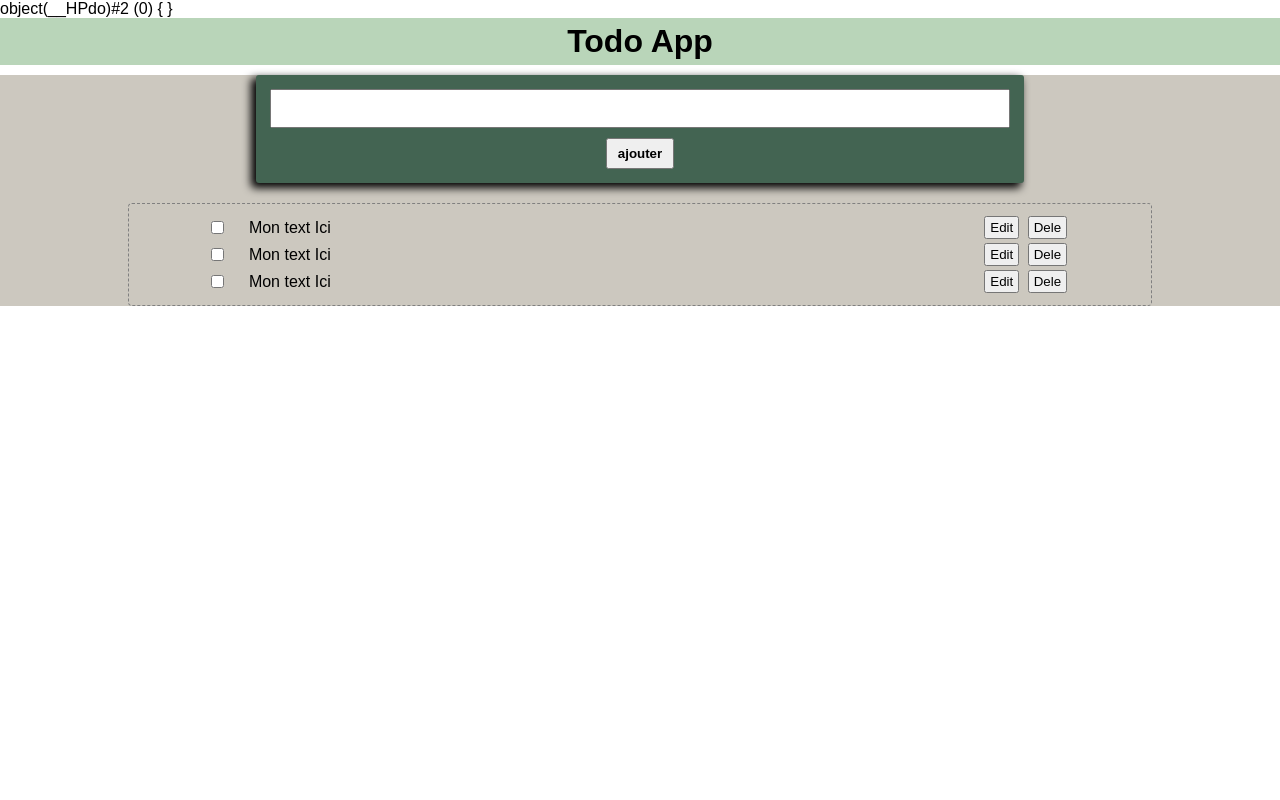
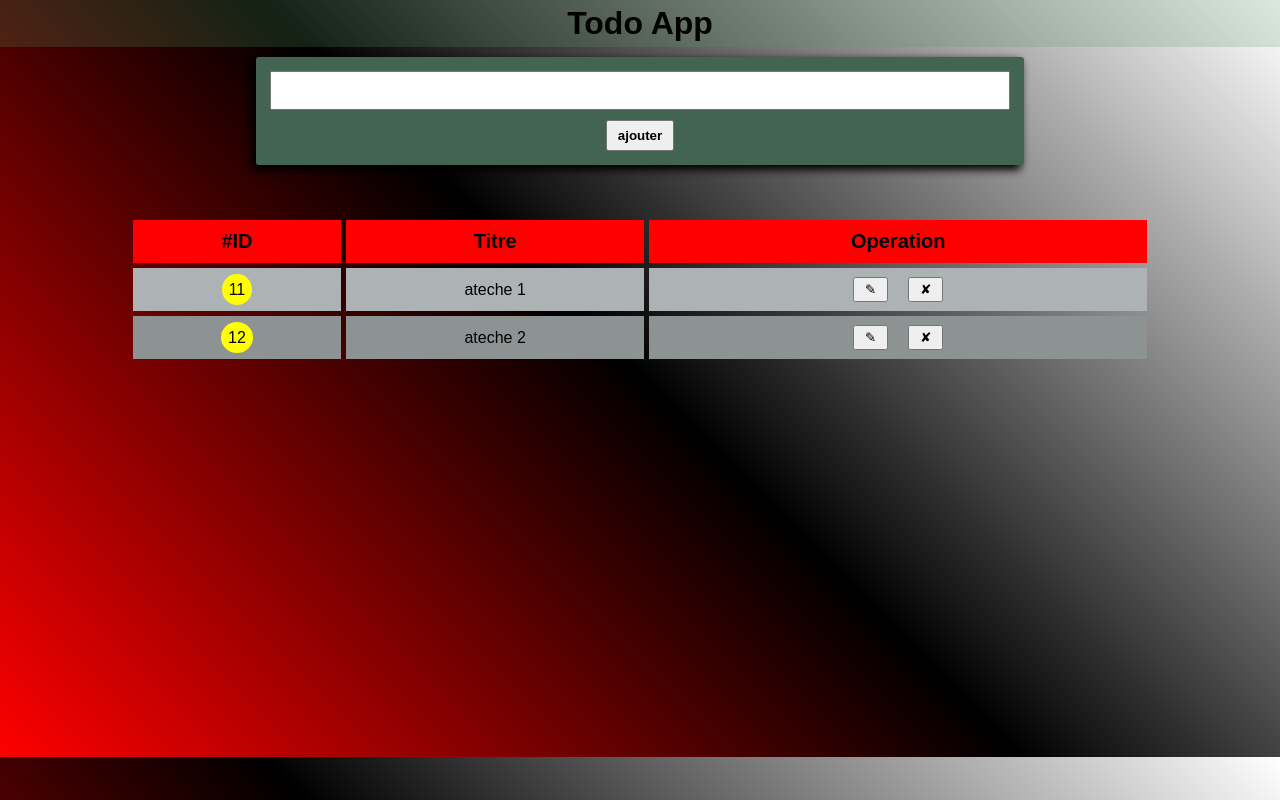
Before and after one commit to MilouMohamed/php-8, a PHP site: page /totoApp.php in a window 1280 px wide. Run offline with PHP 8.4, Linux system fonts and the light colour scheme; data comes from the database, SQL or seed files in the repository.

Commit message:
Add files via upload

```diff
--- a/Project/TodoApp/style.css
+++ b/Project/TodoApp/style.css
@@ -34,20 +34,24 @@
     }
 }
 
+body {
+    background-image: linear-gradient(45deg,red,black,white);
+
+}
 
 
 /**********************************************/
 
   .my-nav {
-    background-color: #599c5a6b;
+    background-color: #599c5a38;
     padding: 5px 10px;
     text-align: center;
       z-index: 1;
 }
 .container {
-    height: 100%;
+    height:calc( 100vh - 100px);
     width: 100%;
-    background-color: #ccc8bf;
+    background-color: #ccc8bf00;
     margin: 0;
     z-index: 1;
 }
@@ -57,7 +61,7 @@
     padding: 5px;
 }
 
-.container form {
+.container form.add {
     display: flex;
     flex-direction: column;
     width: 60%;
@@ -68,8 +72,7 @@
     box-shadow: -4px 4px 8px 1px black;
 }
 
-
-.container form input {
+.container form input  {
     padding: 10px 8px;
     margin-bottom: 10px;
 }
@@ -83,33 +86,87 @@
     cursor: pointer;
 }
 
-
-.container ul{
+.container table {
     width: 80%;
-    margin: 20px auto 0px;
-    display: flex;
-    flex-direction: column;
-    border: 1px dashed gray;
-    border-radius: 4px;
-    padding: 10px;
+    text-align: center;
+    margin: 50px auto 0;
+   border-spacing: 5px;
 }
 
 
-
-.container ul li{
-    display:flex;
-    justify-content: center;
-    align-items: center;
-    gap: 25px;
-    position: relative;
+.container table th{
+    background-color: red;
+    font-size: 20px;
+    padding:  10px;
 }
 
 
-.container ul li .edit-btn {
-    margin-left:  calc(80% - 175px);
+.container table td{
+    margin: 10px;
+    background-color: #8d9293;
+
+    padding: 6px;
 }
 
-.container ul li .edit-btn input {
-  padding: 2px 4px;
-    margin: 2px
+.container table tr td:first-child > span{
+    background-color: yellow ;
+    border-radius: 50%  ;
+    padding: 7px;
 }
+
+.container table tr:nth-child(2n + 1) td  {
+    background-color: #adb3b4 ;
+
+}
+
+
+.container table tr .edit-btn input {
+    padding: 3px 10px;
+}
+
+.container table form {
+    width: 100%;
+    height:  100%;
+    display: flex;
+    justify-content: center;
+    align-items: center;
+
+    input {
+        margin: 3px 10px;
+    }
+}
+
+/*****Edite Form **********************************************/
+.contaner-P2 {
+    background-color: #5b56568a;
+    height: 100vh;
+    width: 100%;
+    padding: 20px;
+}
+
+.contaner-P2  form{
+
+    margin: 20px auto;
+    background-color: #de8468b8;
+    background-image: linear-gradient(45deg,red,black,white);
+    display: flex;
+    flex-direction:column;
+    padding: 20px;
+    width: 400px;
+    gap: 30px;
+    border-radius: 5px;
+}
+
+
+.contaner-P2  form label input{
+    width:calc( 100% - 65px);
+    padding: 5px  10px;
+}
+
+.contaner-P2  form > input{
+    width: 50%;
+    margin: 2px auto;
+    padding: 10px 5px;
+    font-size: 21px;
+    font-weight: bold;
+}
--- a/Project/TodoApp/totoApp.php
+++ b/Project/TodoApp/totoApp.php
@@ -12,22 +12,27 @@
     <?php
     require_once "./include/database.php";
 
+    // afficher de la base de donnees
+    $tabl_items = $pdo->query("select *  from items")->fetchAll(PDO::FETCH_ASSOC);
 
-    var_dump($pdo);
-    $titre="";
+
+    // var_dump($tabl_items);
+    $titre = "";
     if (isset($_POST["ajouter"])) {
 
         if (!empty($_POST["titre"])) {
-            $titre= $_POST["titre"] ;
-            echo "<br>".$titre."<br>";
+            $titre = htmlspecialchars($_POST["titre"]);
+            echo "<br>" . $titre . "<br>";
 
-           $sql= $pdo->prepare("insert into items(txt) values(?); ");
-        $etat=   $sql->execute([$titre]);
-if( $etat){?>
+            $sql = $pdo->prepare("insert into items(txt) values(?); ");
+            $etat = $sql->execute([$titre]);
+            if ($etat) { ?>
                 <div class="toast toast-ok">
                     <h2>le Titre Est Bein ajouter a la base de donnees</h2>
                 </div>
                 <?php
+                $tabl_items = $pdo->query("select *  from items")->fetchAll(PDO::FETCH_ASSOC);
+
             }
 
 
@@ -50,36 +55,40 @@ if( $etat){?>
 
     <div class="container">
 
-        <form method="POST">
+        <form method="POST" class="add">
             <input type="text" value="<?= $titre ?>" name="titre">
             <button name="ajouter">ajouter</button>
         </form>
-        <ul>
+
+        <table>
+            <thead>
+                <tr>
+                    <th>#ID</th>
+                    <th class="libe">Titre</th>
+                    <th class="edit-btn"> Operation</th>
+                </tr>
+            </thead>
+            <tbody>
+                <?php
+                foreach ($tabl_items as $item): ?>
                     <li>
-                <input type="checkbox" name="n1">
-                <div class="libe">Mon text Ici</div>
-                <div class="edit-btn">
-                    <input type="button" value="Edit">
-                    <input type="button" value="Dele">
-                </div>
-            </li>
-            <li>
-                <input type="checkbox" name="n1">
-                <div class="libe">Mon text Ici</div>
-                <div class="edit-btn">
-                    <input type="button" value="Edit">
-                    <input type="button" value="Dele">
-                </div>
-            </li>
-            <li>
-                <input type="checkbox" name="n1">
-                <div class="libe">Mon text Ici</div>
-                <div class="edit-btn">
-                    <input type="button" value="Edit">
-                    <input type="button" value="Dele">
-                </div>
-            </li>
-        </ul>
+                        <tr>
+                            <td> <span> <?= $item["id_i"] ?></span></td>
+                            <td><?= $item["txt"] ?></td>
+                            <td class="edit-btn">
+                                <form  method="post">
+                                    <input type="text" name="id_i" value="<?= $item['id_i'] ?>"  hidden>
+                                    <input type="submit" value="&#9998;" name="update_item"  formaction="update.php">
+
+                                    <input type="submit" value="&#10008;" name="delete_item" onclick="return confirm('Vous Voulllez Supprimer Cette Tache ???')"  formaction="supprimer.php">
+                                </form>
+                            </td>
+                        </tr>
+                    <?php endforeach; ?>
+            </tbody>
+        </table>
+
+
 
     </div>
 
```
Also changed, not shown: Project/TodoApp/include/database.php (+14 -0 lines), Project/TodoApp/supprimer.php (added, +22 -0 lines), Project/TodoApp/update.php (added, +51 -0 lines). Lines whose indentation alone changed are shown as unchanged.
